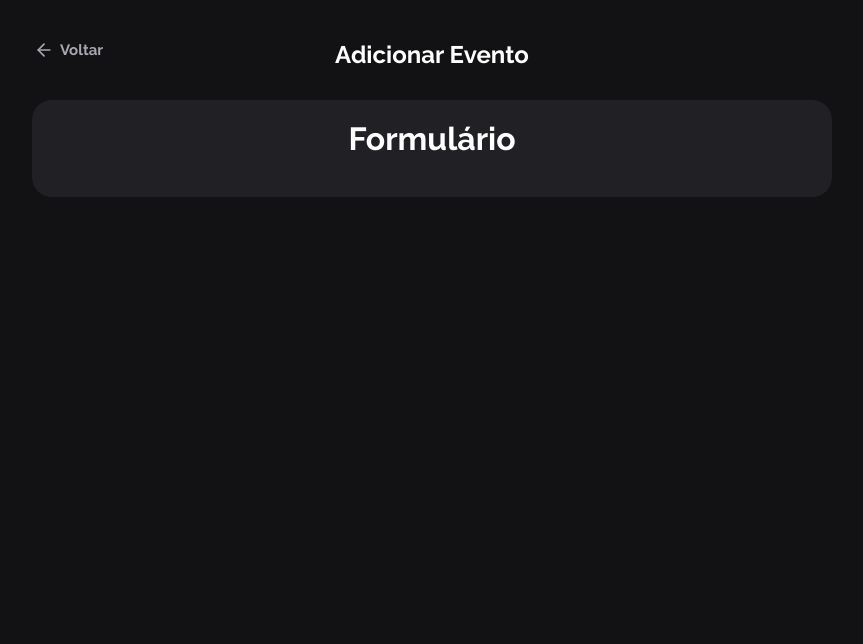
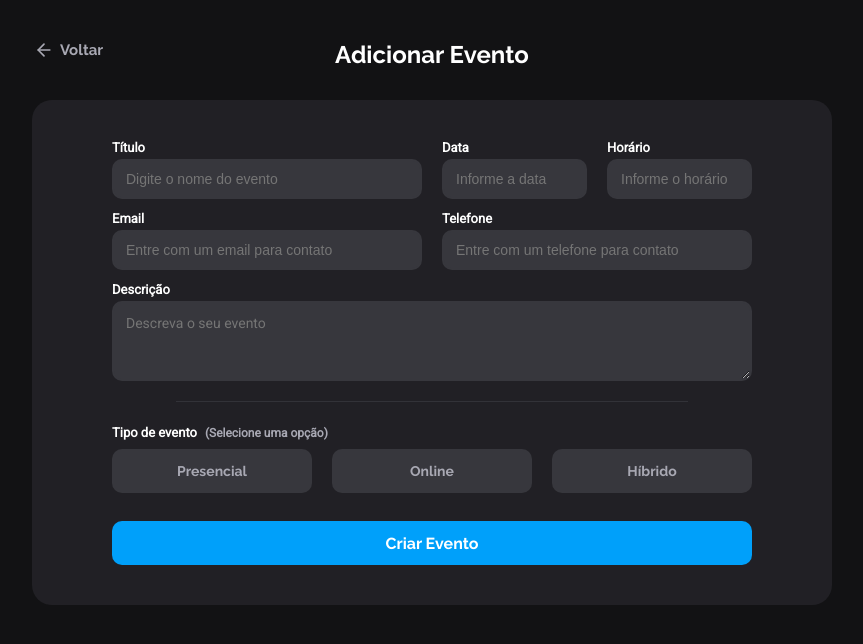
Before and after one commit to TheusFacin/softaliza-frontend-challenge, a React (Create React App) app in the folder frontend/: page /create in a window 1280 px wide. Shown: the top 644 px of the page, without its empty margins (208-1071 px from the left). Built offline with nearby package versions, Linux system fonts and the light colour scheme; no server answers.

Commit message:
Frontend - Create and finish form structure

```diff
--- a/frontend/src/components/EventForm/index.tsx
+++ b/frontend/src/components/EventForm/index.tsx
@@ -1,14 +1,112 @@
-import React from 'react'
+import React, { useState } from 'react'
+import { EventTypeEnum } from '../../types'
 
-import Input from '../Input'
+import Input, { TextArea } from '../Input'
 
 import './styles.scss'
 
 const EventForm: React.FC = () => {
+  const [eventType, setEventType] = useState<EventTypeEnum>()
+
   return (
     <div className="form-container">
       <form>
-        <h1>Formulário</h1>
+        <div className="row">
+          <Input label="Título" placeholder="Digite o nome do evento" mask="" />
+          <div className="row">
+            <Input
+              label="Data"
+              placeholder="Informe a data"
+              mask="99/99/9999"
+              inputMode="numeric"
+            />
+            <Input
+              label="Horário"
+              placeholder="Informe o horário"
+              mask="99:99"
+              inputMode="numeric"
+            />
+          </div>
+        </div>
+
+        <div className="row">
+          <Input
+            label="Email"
+            type="email"
+            inputMode="email"
+            placeholder="Entre com um email para contato"
+            mask=""
+          />
+          <Input
+            label="Telefone"
+            type="tel"
+            inputMode="tel"
+            placeholder="Entre com um telefone para contato"
+            mask="(99) 9999-9999"
+          />
+        </div>
+
+        <TextArea label="Descrição" placeholder="Descreva o seu evento" />
+
+        <hr />
+
+        <div className="event-type">
+          <label>
+            Tipo de evento<span>(Selecione uma opção)</span>
+          </label>
+
+          <div className="row three">
+            <button
+              className={`option ${
+                eventType === EventTypeEnum.PRESENTIAL ? 'active' : ''
+              }`}
+              type="button"
+              onClick={() => setEventType(EventTypeEnum.PRESENTIAL)}
+            >
+              Presencial
+            </button>
+            <button
+              className={`option ${
+                eventType === EventTypeEnum.ONLINE ? 'active' : ''
+              }`}
+              type="button"
+              onClick={() => setEventType(EventTypeEnum.ONLINE)}
+            >
+              Online
+            </button>
+            <button
+              className={`option ${
+                eventType === EventTypeEnum.HYBRID ? 'active' : ''
+              }`}
+              type="button"
+              onClick={() => setEventType(EventTypeEnum.HYBRID)}
+            >
+              Híbrido
+            </button>
+          </div>
+        </div>
+
+        {(eventType === EventTypeEnum.ONLINE ||
+          eventType === EventTypeEnum.HYBRID) && (
+          <Input
+            label="URL do evento"
+            placeholder="Informe o site que o evento ocorrerá"
+            mask=""
+            type="url"
+            inputMode="url"
+          />
+        )}
+
+        {(eventType === EventTypeEnum.PRESENTIAL ||
+          eventType === EventTypeEnum.HYBRID) && (
+          <Input
+            label="Endereço"
+            placeholder="Informe o local do evento"
+            mask=""
+          />
+        )}
+
+        <button type="submit">Criar Evento</button>
       </form>
     </div>
   )
--- a/frontend/src/components/EventForm/styles.scss
+++ b/frontend/src/components/EventForm/styles.scss
@@ -4,14 +4,77 @@
   width: 88%;
   max-width: 800px;
   margin: 40px auto 0;
-  padding: 20px 80px;
+  padding: 40px 80px;
 
   background-color: $container-back-color;
   border-radius: 20px;
+
+  .row {
+    display: grid;
+    grid-template-columns: 1fr 1fr;
+    column-gap: 20px;
+
+    &.three {
+      grid-template-columns: 1fr 1fr 1fr;
+    }
+  }
+
+  .event-type {
+    margin-bottom: 8px;
+
+    label {
+      font-size: 13px;
+      font-weight: bold;
+      margin-bottom: 4px;
+
+      span {
+        font-size: 12px;
+        margin-left: 8px;
+      }
+    }
+
+    .option {
+      margin-top: 8px;
+      margin-bottom: 4px;
+
+      background-color: $input-back-color;
+      border-radius: 10px;
+      font-size: 14px;
+      color: $text-color;
+
+      &.active {
+        background-color: $blue;
+        color: $title-color;
+
+        &:focus {
+          outline: none;
+          border: 2px solid $title-color;
+        }
+      }
+
+      &:focus {
+        outline: none;
+        border: 2px solid $blue;
+      }
+    }
+  }
+
+  button {
+    margin-top: 24px;
+  }
 
   @media screen and (max-width: 720px) {
     & {
       padding: 20px;
     }
+
+    .row {
+      grid-template-columns: 1fr;
+      column-gap: 10px;
+
+      &.three {
+        grid-template-columns: 1fr;
+      }
+    }
   }
 }
--- a/frontend/src/components/Input/index.tsx
+++ b/frontend/src/components/Input/index.tsx
@@ -1,13 +1,19 @@
-import React, { HTMLAttributes } from 'react'
+import React, { InputHTMLAttributes } from 'react'
 import InputMask from 'react-input-mask'
 
 import './styles.scss'
 
-interface InputProps extends HTMLAttributes<HTMLInputElement> {
+interface InputProps extends InputHTMLAttributes<HTMLInputElement> {
   label: string
   span?: string
   placeholder: string
   mask: string
+}
+
+interface TextareaProps extends InputHTMLAttributes<HTMLTextAreaElement> {
+  label: string
+  span?: string
+  placeholder: string
 }
 
 const Input: React.FC<InputProps> = ({
@@ -28,4 +34,22 @@ const Input: React.FC<InputProps> = ({
   )
 }
 
+const TextArea: React.FC<TextareaProps> = ({
+  label,
+  span,
+  placeholder,
+  ...props
+}) => {
+  return (
+    <div className="input-container">
+      <label>
+        {label}
+        {span && <span>{span}</span>}
+      </label>
+      <textarea placeholder={placeholder} {...props}></textarea>
+    </div>
+  )
+}
+
 export default Input
+export { TextArea }
--- a/frontend/src/components/Input/styles.scss
+++ b/frontend/src/components/Input/styles.scss
@@ -4,21 +4,61 @@
   display: flex;
   flex-direction: column;
   align-items: flex-start;
+  margin-bottom: 12px;
 
   label {
     font-size: 13px;
     font-weight: bold;
     margin-bottom: 4px;
+
+    span {
+      font-size: 12px;
+      margin-left: 8px;
+    }
+  }
+
+  textarea {
+    width: 100%;
+    min-height: 80px;
+    padding: 12px 12px;
+
+    background-color: $input-back-color;
+    border: 2px solid $input-back-color;
+    border-radius: 10px;
+
+    font-family: 'Roboto', 'Segoe UI', Tahoma, Geneva, Verdana, sans-serif;
+    font-size: 14px;
+    color: $text-color;
+
+    outline: none;
+    resize: vertical;
+
+    &:focus {
+      border: 2px solid $blue;
+    }
   }
 
   input {
     width: 100%;
     height: 40px;
     padding: 0 12px;
+
     background-color: $input-back-color;
     border: 2px solid $input-back-color;
     border-radius: 10px;
+
+    font-size: 14px;
     color: $text-color;
-    font-size: 14px;
+
+    outline: none;
+
+    &:invalid {
+      border: 2px solid $red;
+      box-shadow: none;
+    }
+
+    &:focus {
+      border: 2px solid $blue;
+    }
   }
 }
```
